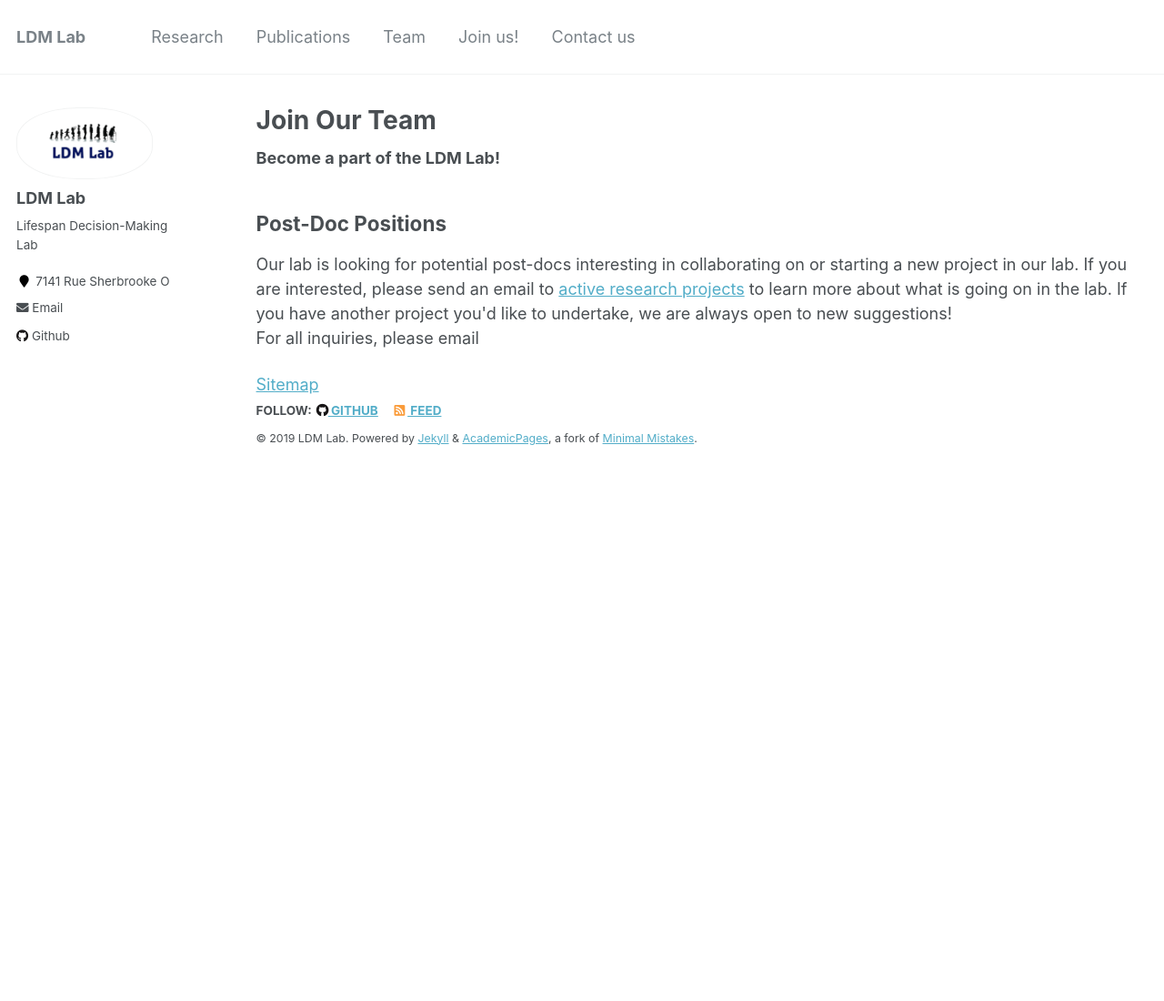
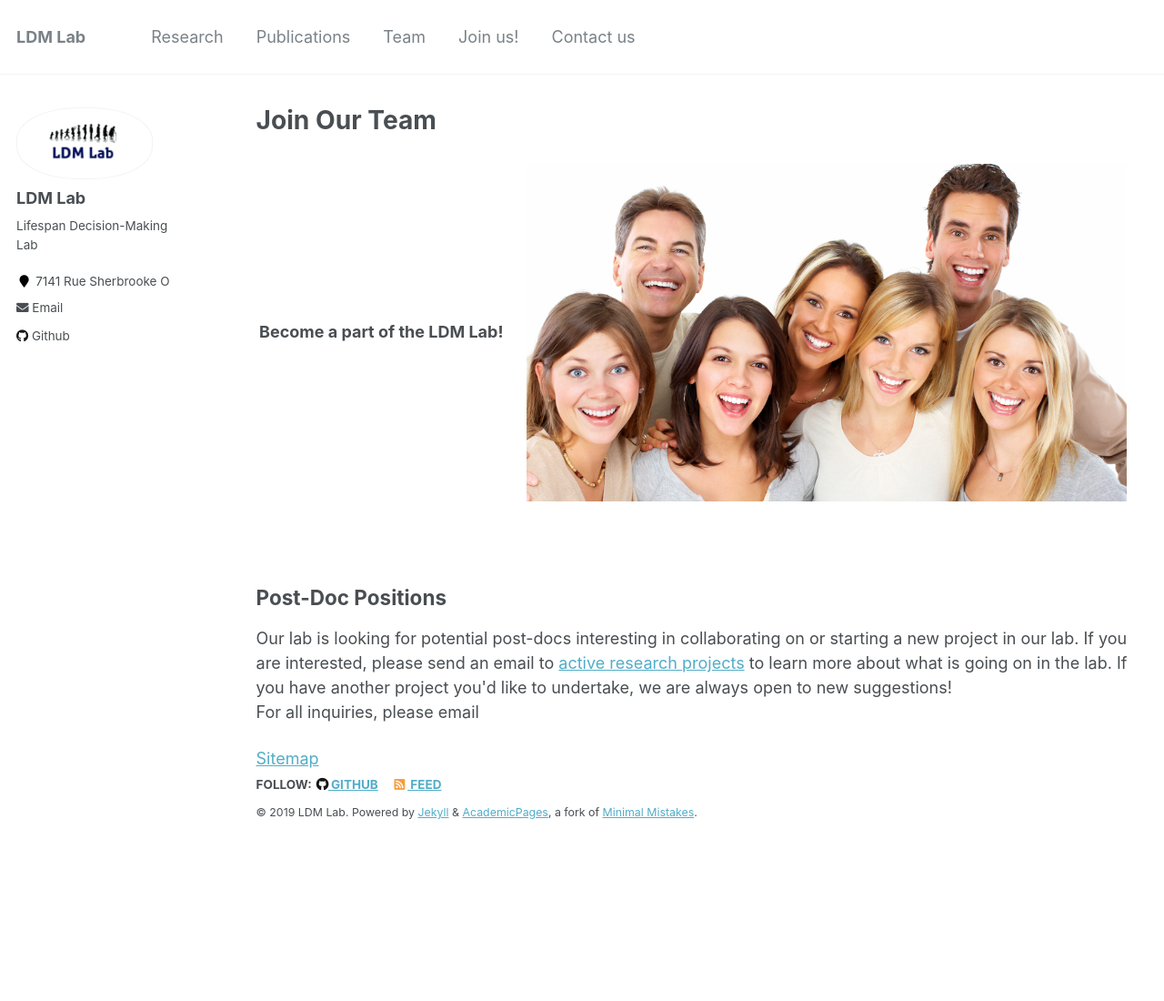
Before and after one commit to seandamiandevine/LDMLab.github.io, a Jekyll site: the page built from _pages/join-us.html, in a window 1280 px wide. Shown: the whole page at 91% size. Built offline with Jekyll 4.4.1, drawn with Linux system fonts in a browser that asks for light colours; before the commit the page ends 900 px from its top, so only the background shows below that.

Commit message:
Update join-us.html

```diff
--- a/_pages/join-us.html
+++ b/_pages/join-us.html
@@ -4,8 +4,10 @@ title: "Join Our Team"
 permalink: /join-us/
 author_profile: true
 ---
-
+<center>
 <strong>Become a part of the LDM Lab!</strong>
+<img style="border:20px solid white;" src = "/images/placeholder_group.jpeg" alt="Ben" height="700" width ="700">
+</center>
 <br>
 <h2>Post-Doc Positions</h2>
   <p>Our lab is looking for potential post-docs interesting in collaborating on or starting a new project in our lab.
```
